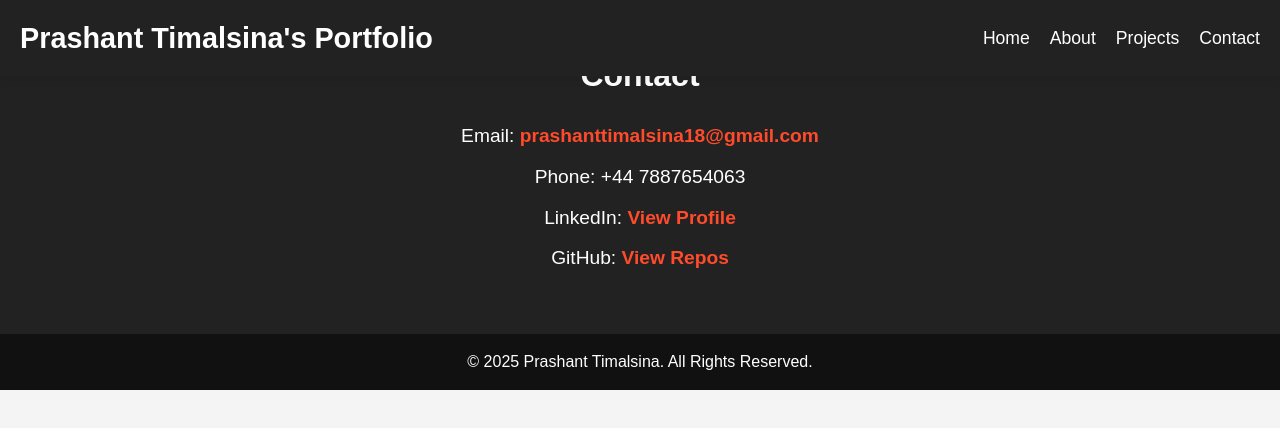
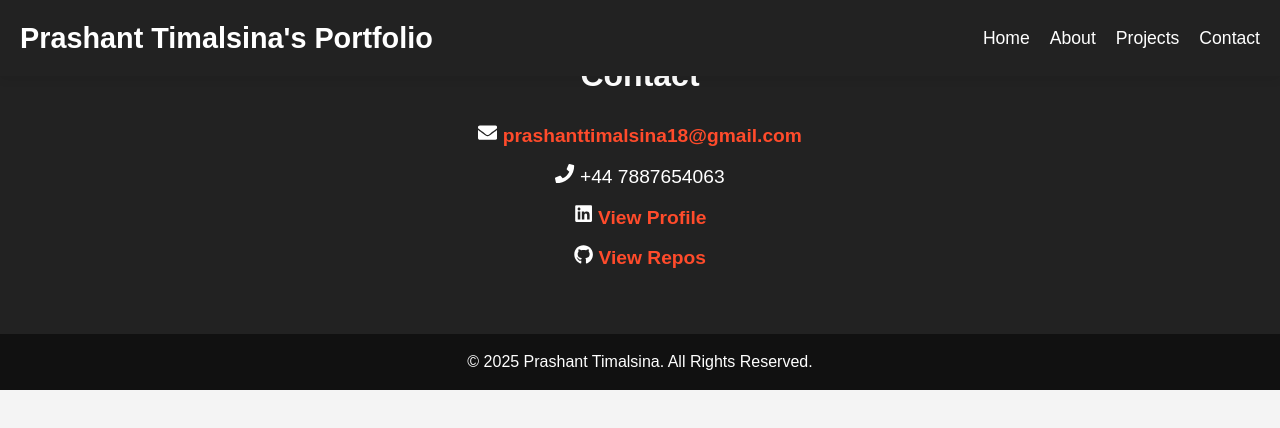
Before and after one commit to creativeprashant007/prashant-profile, a React (Create React App) app: page /contact in a window 1280 px wide. Shown: the top 428 px of the page. Built offline with nearby package versions, Linux system fonts and the light colour scheme.

Commit message:
updated contact

```diff
--- a/src/pages/Contact.js
+++ b/src/pages/Contact.js
@@ -1,17 +1,16 @@
 import React from "react";
+import { FaEnvelope, FaPhone, FaLinkedin, FaGithub } from "react-icons/fa";  // Import icons from react-icons
 import resumeData from "../data/resumeData";
 
 const Contact = () => (
-  <section className="contact">
+  <section className="contact" id="contact">
     <h2>Contact</h2>
-    <p>Email: <a href={`mailto:${resumeData.contact.email}`}>{resumeData.contact.email}</a></p>
-    <p>Phone: {resumeData.contact.phone}</p>
-    <p>
-      LinkedIn: <a href={resumeData.contact.linkedin} target="_blank" rel="noopener noreferrer">View Profile</a>
-    </p>
-    <p>
-      GitHub: <a href={resumeData.contact.github} target="_blank" rel="noopener noreferrer">View Repos</a>
-    </p>
+    <div className="contact-info">
+      <p><FaEnvelope /> <a href={`mailto:${resumeData.contact.email}`}>{resumeData.contact.email}</a></p>
+      <p><FaPhone /> {resumeData.contact.phone}</p>
+      <p><FaLinkedin /> <a href={resumeData.contact.linkedin} target="_blank" rel="noopener noreferrer">View Profile</a></p>
+      <p><FaGithub /> <a href={resumeData.contact.github} target="_blank" rel="noopener noreferrer">View Repos</a></p>
+    </div>
   </section>
 );
 
```
